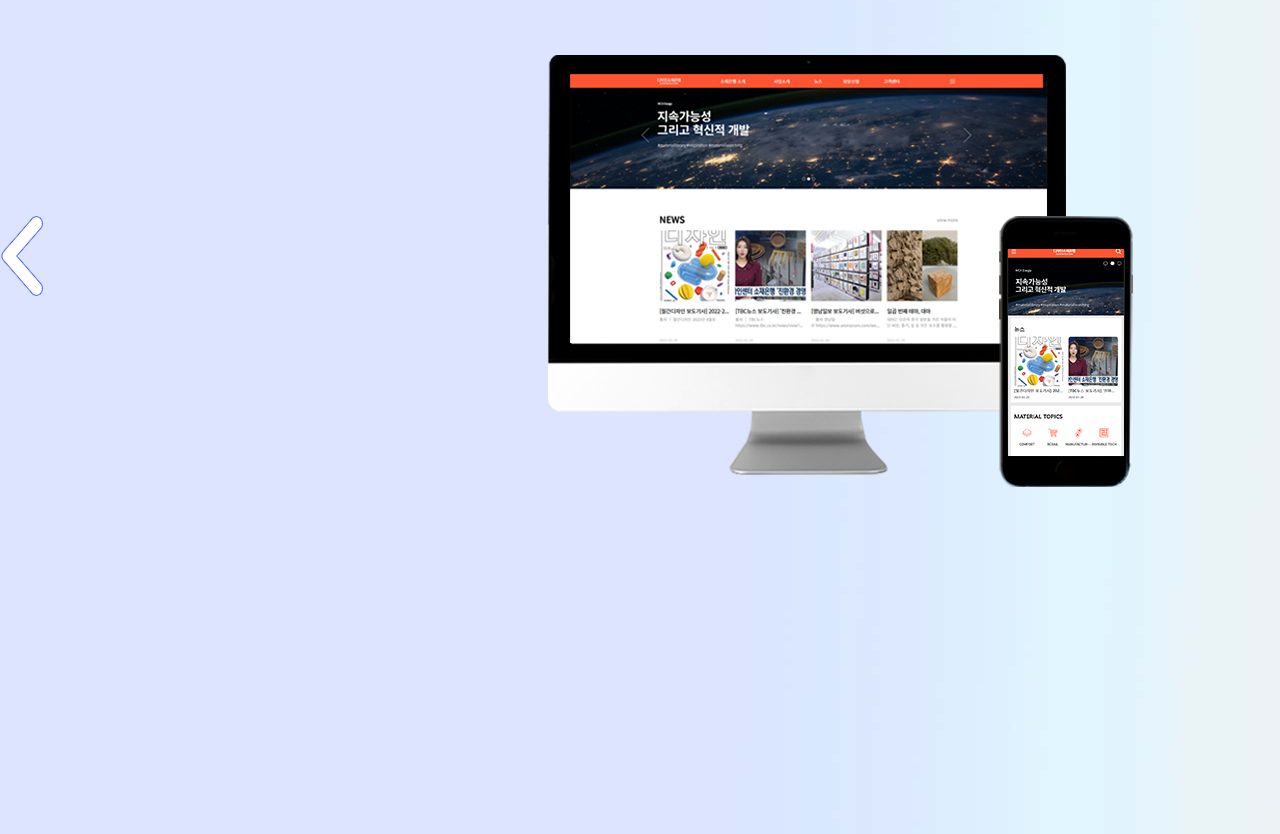
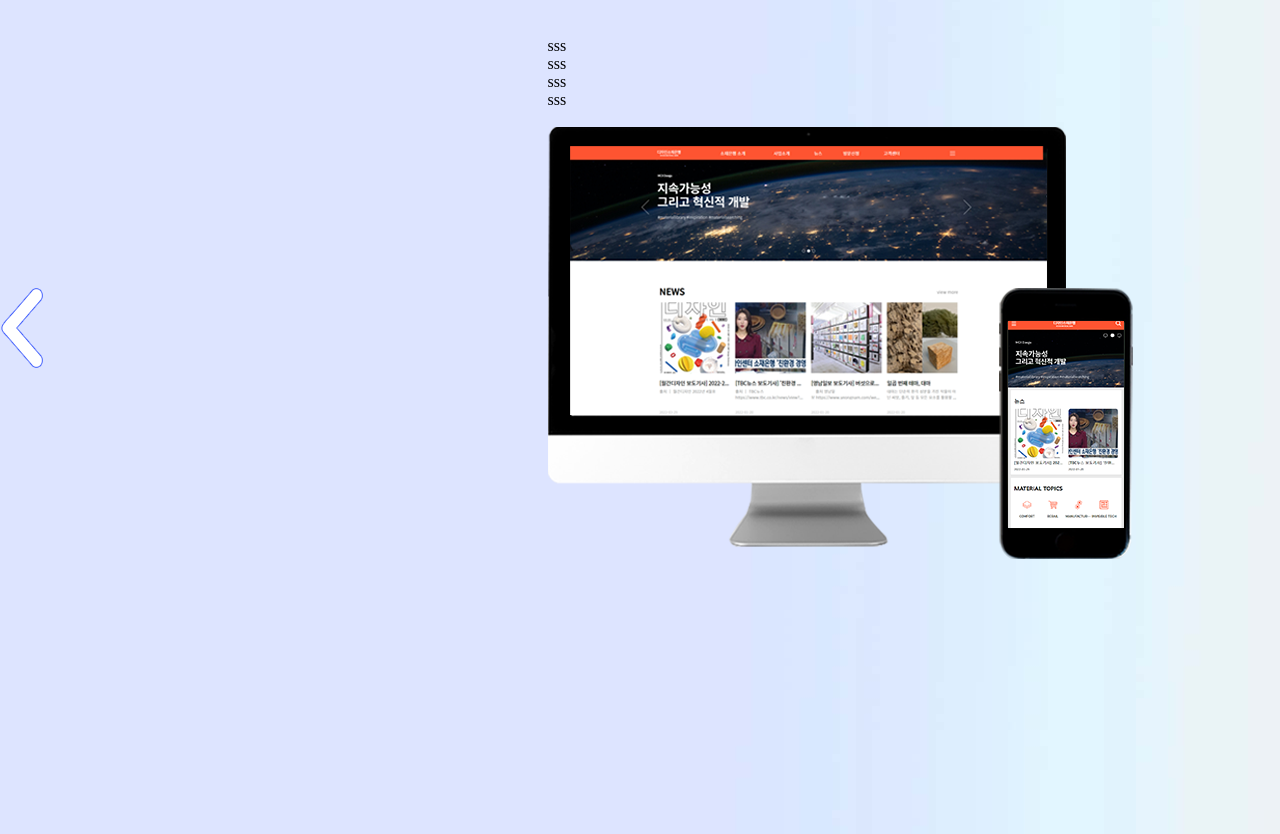
Before and after one commit to wnwn1320/Possiblefire.io, a plain HTML site: page index.html in a window 1280 px wide. Shown: the part 2528-3362 px from the top of the page. Drawn offline with Linux system fonts and the light colour scheme.

Commit message:
Update index.html

```diff
--- a/index.html
+++ b/index.html
@@ -62,6 +62,26 @@
                 <div class="content">
                     <img src="./img/webdesigns.png" alt="" class="webdesignslogo">
                     <div class="slide_box">
+                        <div class="wd_title">
+                            <label for="wdslide1">
+                                <span>sss</span>
+                            </label>
+                        </div>
+                        <div class="wd_title">
+                            <label for="wdslide2">
+                                <span>sss</span>
+                            </label>
+                        </div>
+                        <div class="wd_title">
+                            <label for="wdslide3">
+                                <span>sss</span>
+                            </label>
+                        </div>
+                        <div class="wd_title">
+                            <label for="wdslide4">
+                                <span>sss</span>
+                            </label>
+                        </div>
                         <input type="radio" name="slide" id="wdslide1" checked>
                         <input type="radio" name="slide" id="wdslide2">
                         <input type="radio" name="slide" id="wdslide3">
```
